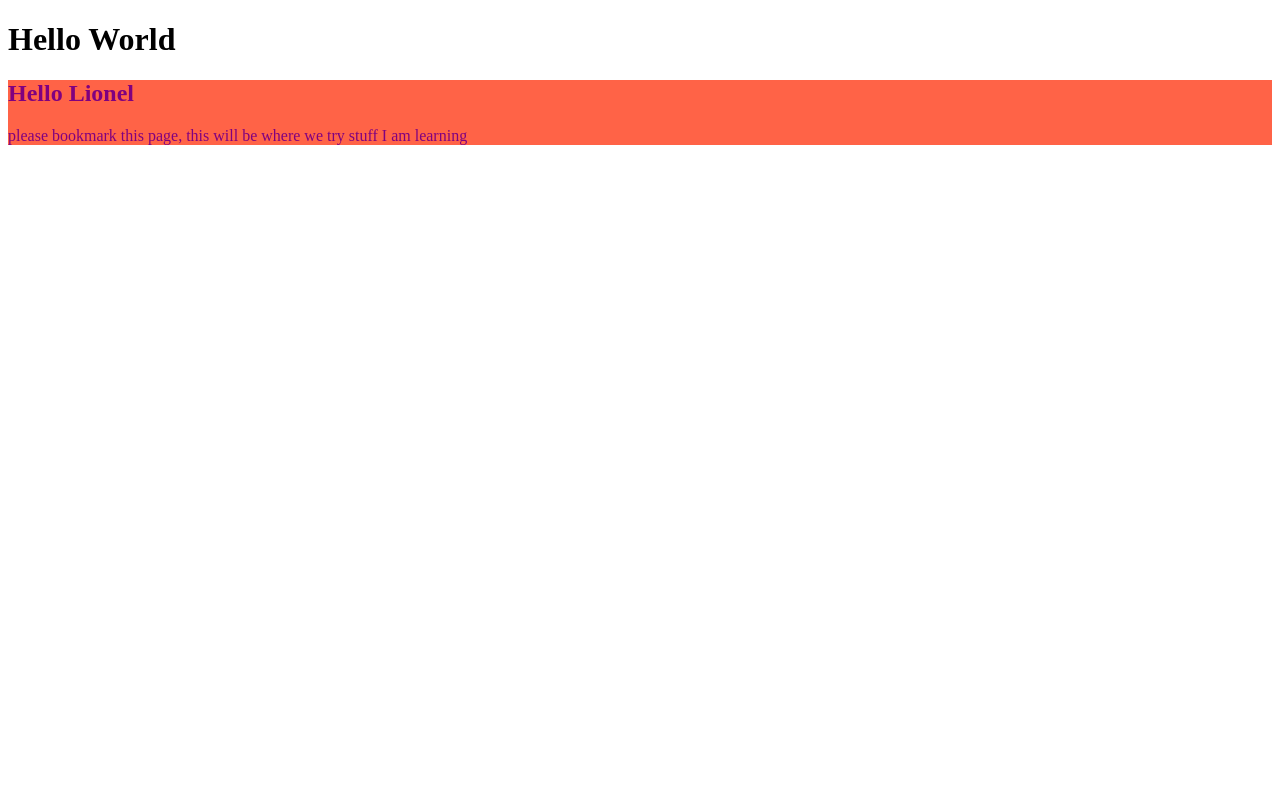
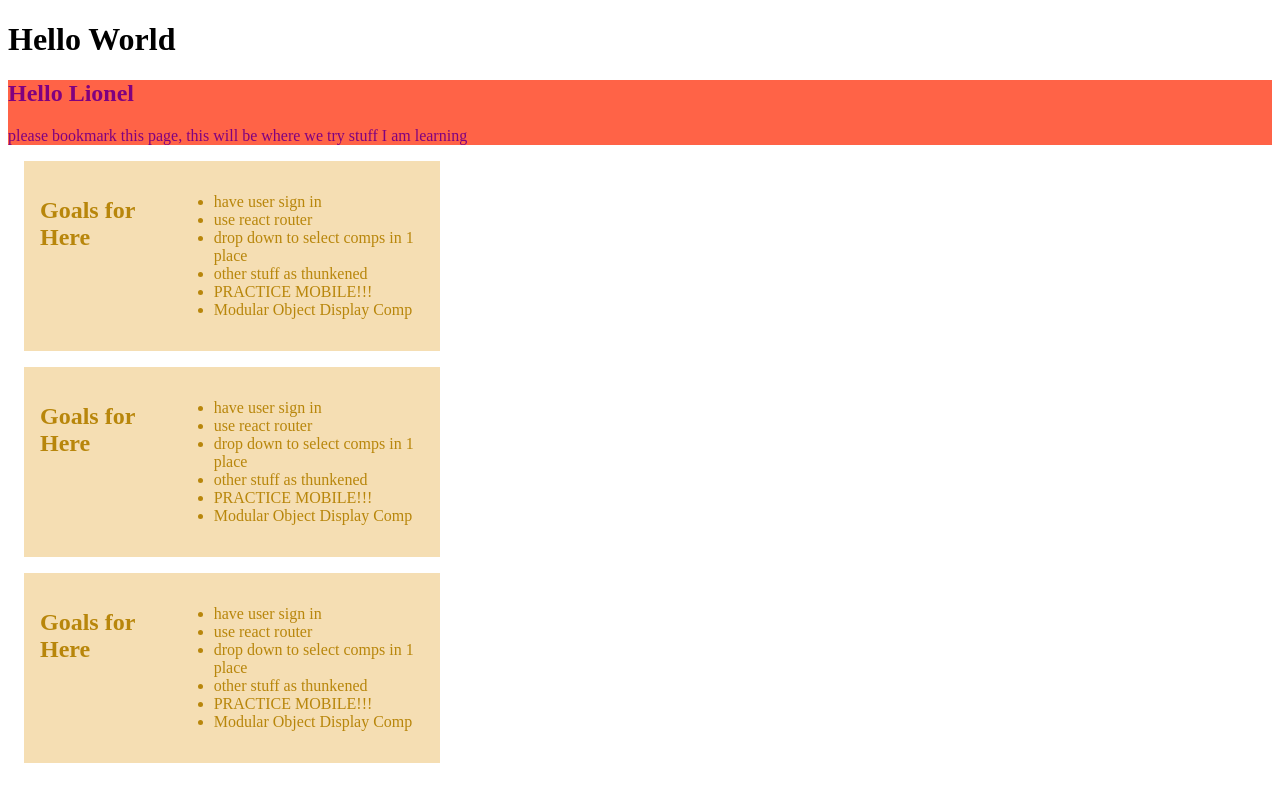
Before and after one commit to JF-LL-codebuds/react-play-study-fe, a React app: page / in a window 1280 px wide. Built offline with nearby package versions, Linux system fonts and the light colour scheme.

Commit message:
added multiple goals comps as filler content

```diff
--- a/src/components/App.js
+++ b/src/components/App.js
@@ -1,11 +1,15 @@
 import React from 'react';
 import Greeting from './greeting/Greeting';
+import Goals from './goals/Goals';
 
 export default function App() {
   return (
-    <>
+    <main>
       <h1>Hello World</h1>
       <Greeting />
-    </>
+      <Goals />
+      <Goals />
+      <Goals />
+    </main>
   );
 }
```
